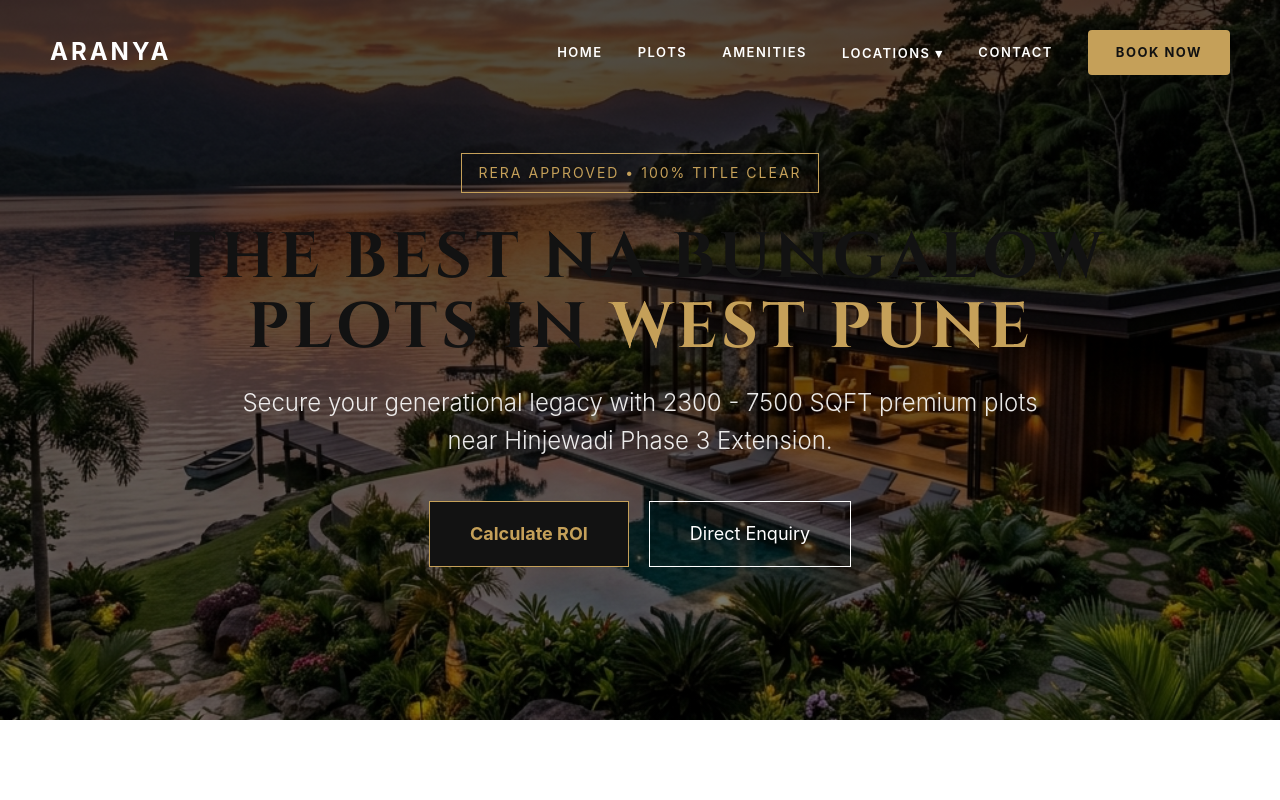
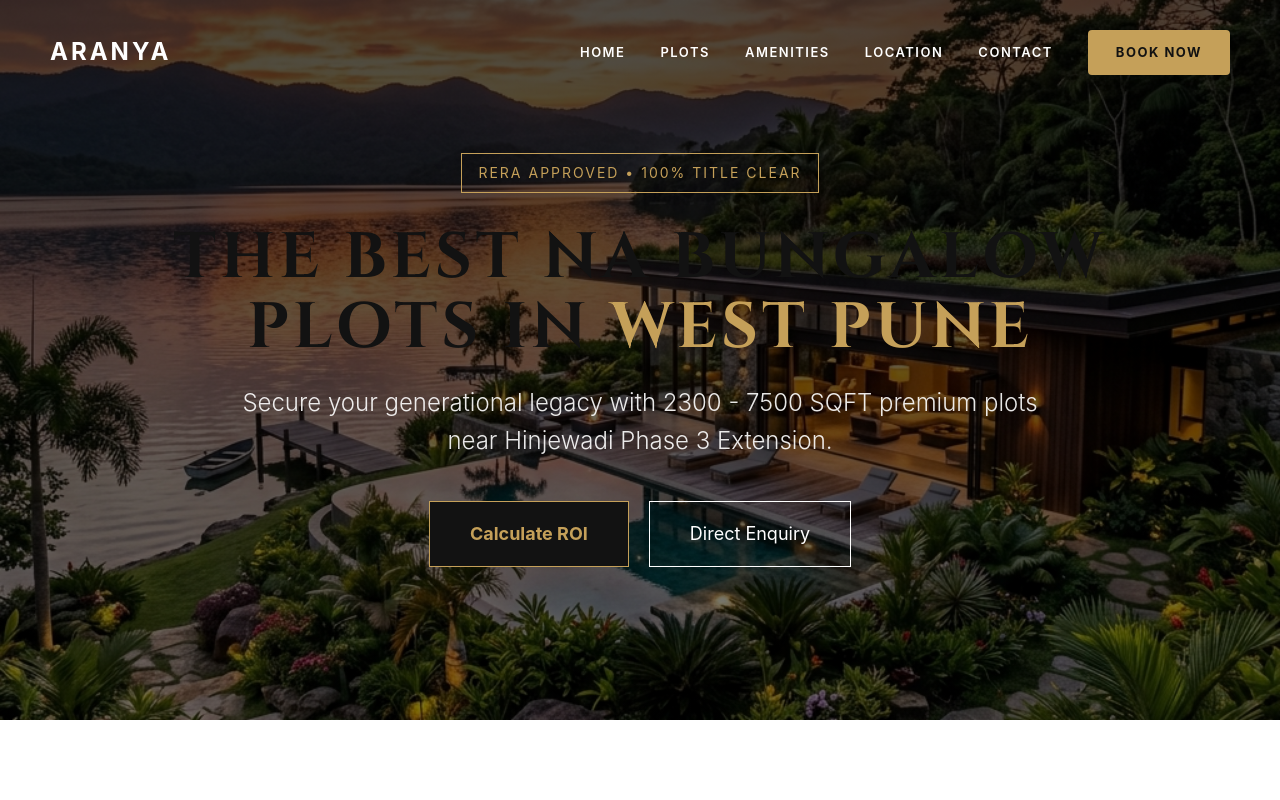
Before and after one commit to vetroconstructions-arch/kumararanya, a Next.js app: page / in a window 1280 px wide. Shown: the top 800 px of the page. Built offline with nearby package versions, Linux system fonts and the light colour scheme.

Commit message:
UI: Simplify Navbar Location to Hinjewadi Only

```diff
--- a/components/Navbar.js
+++ b/components/Navbar.js
@@ -51,16 +51,7 @@ export default function Navbar() {
           <Link href="/#layout" style={{ color: 'white', textDecoration: 'none', fontSize: '13px', fontWeight: '600', letterSpacing: '1.5px', transition: 'color 0.3s' }} className="nav-link">PLOTS</Link>
           <Link href="/#amenities" style={{ color: 'white', textDecoration: 'none', fontSize: '13px', fontWeight: '600', letterSpacing: '1.5px', transition: 'color 0.3s' }} className="nav-link">AMENITIES</Link>
 
-          <div className="dropdown" style={{ position: 'relative' }}>
-            <span style={{ color: 'white', cursor: 'pointer', fontSize: '13px', fontWeight: '600', letterSpacing: '1.5px' }} className="nav-link">LOCATIONS ▾</span>
-            <div className="dropdown-content">
-              <Link href="/locations/wakad">WAKAD</Link>
-              <Link href="/locations/baner">BANER</Link>
-              <Link href="/locations/hinjewadi-phase-1">HINJEWADI</Link>
-              <Link href="/locations/bavdhan">BAVDHAN</Link>
-              <Link href="/nri/dubai">DUBAI (NRI)</Link>
-            </div>
-          </div>
+          <Link href="/locations/hinjewadi-phase-1" style={{ color: 'white', textDecoration: 'none', fontSize: '13px', fontWeight: '600', letterSpacing: '1.5px', transition: 'color 0.3s' }} className="nav-link">LOCATION</Link>
 
           <Link href="/#contact" style={{ color: 'white', textDecoration: 'none', fontSize: '13px', fontWeight: '600', letterSpacing: '1.5px', transition: 'color 0.3s' }} className="nav-link">CONTACT</Link>
 
@@ -112,10 +103,7 @@ export default function Navbar() {
           <Link href="/" onClick={() => setIsMobileMenuOpen(false)} style={{ color: 'white', textDecoration: 'none', fontSize: '24px', fontWeight: 'bold', letterSpacing: '2px' }}>HOME</Link>
           <Link href="/#layout" onClick={() => setIsMobileMenuOpen(false)} style={{ color: 'white', textDecoration: 'none', fontSize: '24px', fontWeight: 'bold', letterSpacing: '2px' }}>PLOTS</Link>
           <Link href="/#amenities" onClick={() => setIsMobileMenuOpen(false)} style={{ color: 'white', textDecoration: 'none', fontSize: '24px', fontWeight: 'bold', letterSpacing: '2px' }}>AMENITIES</Link>
-          <div style={{ color: 'var(--secondary)', fontSize: '14px', letterSpacing: '2px', marginTop: '10px' }}>LOCATIONS</div>
-          <Link href="/locations/wakad" onClick={() => setIsMobileMenuOpen(false)} style={{ color: 'white', textDecoration: 'none', fontSize: '18px' }}>WAKAD</Link>
-          <Link href="/locations/baner" onClick={() => setIsMobileMenuOpen(false)} style={{ color: 'white', textDecoration: 'none', fontSize: '18px' }}>BANER</Link>
-          <Link href="/locations/bavdhan" onClick={() => setIsMobileMenuOpen(false)} style={{ color: 'white', textDecoration: 'none', fontSize: '18px' }}>BAVDHAN</Link>
+          <Link href="/locations/hinjewadi-phase-1" onClick={() => setIsMobileMenuOpen(false)} style={{ color: 'white', textDecoration: 'none', fontSize: '24px', fontWeight: 'bold', letterSpacing: '2px' }}>LOCATION</Link>
           <Link href="/#contact" onClick={() => setIsMobileMenuOpen(false)} style={{ color: 'white', textDecoration: 'none', fontSize: '24px', fontWeight: 'bold', letterSpacing: '2px', marginTop: '10px' }}>CONTACT</Link>
           <Link href="/#layout" onClick={() => setIsMobileMenuOpen(false)} style={{ marginTop: '20px', padding: '15px 40px', background: 'var(--secondary)', color: 'var(--primary)', textDecoration: 'none', fontSize: '18px', fontWeight: 'bold', borderRadius: '4px' }}>BOOK NOW</Link>
         </div>
```
